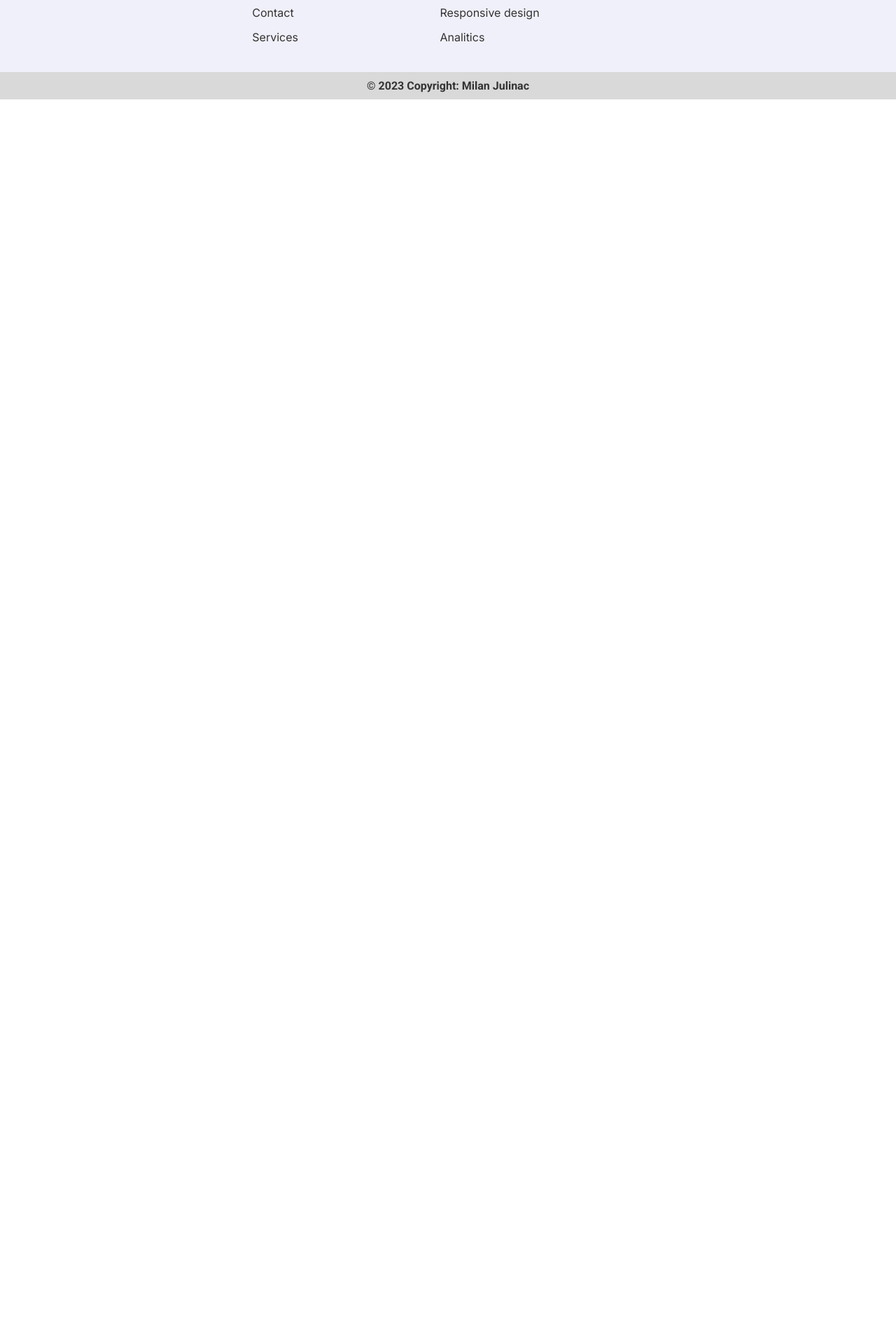
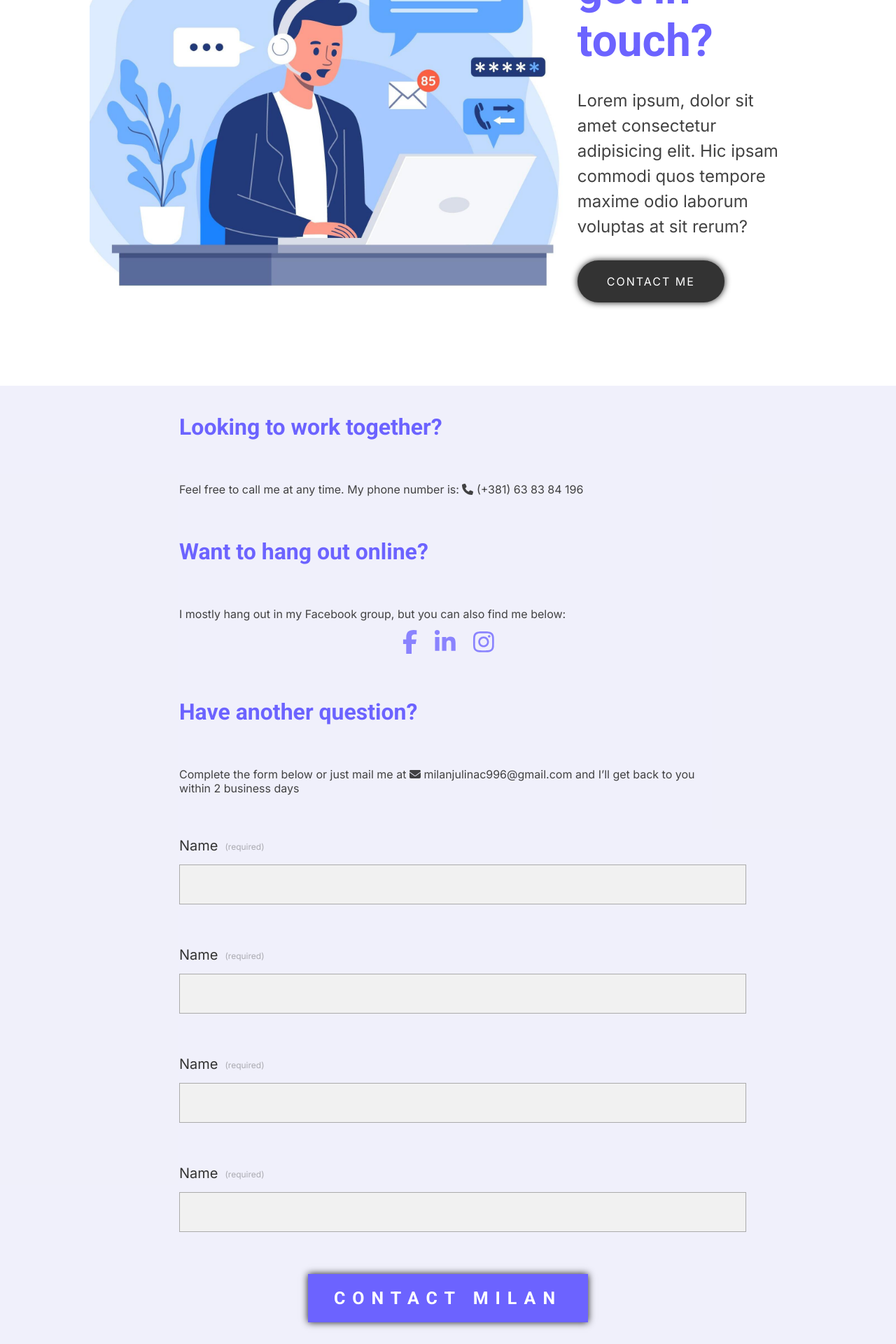
Before and after one commit to MilanJulinac42/professional-portfolio, a Next.js app: page /contact in a window 1280 px wide. Shown: the part 340-2260 px from the top of the page at 70% size. Before the commit the page ends 800 px from the top, so only its background shows below. Built offline with nearby package versions, Linux system fonts and the light colour scheme.

Commit message:
working on cotact page

```diff
--- a/pages/contact.tsx
+++ b/pages/contact.tsx
@@ -1,13 +1,17 @@
 import Navbar from "@/app/layout/Nav/Nav";
 import Footer from "@/app/layout/Footer/Footer";
+import ContactHero from "@/app/layout/ContactHero/ContactHero";
+import "../src/app/globals.css";
+import ContactForm from "@/app/components/ContactForm/ContactForm";
 
 const contact = () => {
     return (
-        <div>
+        <>
             <Navbar />
-            <h1></h1>
+            <ContactHero />
+            <ContactForm />
             <Footer />
-        </div>
+        </>
     );
 };
 
--- /dev/null
+++ b/src/app/components/ContactForm/ContactForm.module.scss
@@ -0,0 +1,55 @@
+.contactFormContainer {
+    width: 100%;
+    margin: 0px auto;
+    background-color: #b2afe731;
+
+    .wrapper {
+        padding: 40px 0px;
+        width: 60%;
+        display: flex;
+        flex-direction: column;
+        gap: 60px;
+        margin: auto;
+    }
+
+    h3 {
+        font-size: 32px;
+        color: #333;
+        color: #6c63ff;
+    }
+
+    p {
+        color: #333333ec;
+    }
+}
+
+.submitButton {
+    margin: auto;
+    width: 400px;
+    padding: 20px;
+    font-size: 25px;
+    text-transform: uppercase;
+    letter-spacing: 10px;
+    font-weight: bold;
+    color: white;
+    background-color: #6c63ff;
+    transition: background-color 0.3s ease-in-out;
+    box-shadow: 0 0 10px rgba(0, 0, 0, 0.9);
+
+    &:hover {
+        background-color: #4c46b7c4;
+    }
+}
+
+.social {
+    display: flex;
+    gap: 25px;
+    font-size: 34px;
+    margin-top: 10px;
+    justify-content: center;
+
+    span {
+        color: #6b63ffc5;
+        font-weight: bold;
+    }
+}
--- /dev/null
+++ b/src/app/components/ContactForm/ContactForm.tsx
@@ -0,0 +1,64 @@
+import { inter, roboto } from "@/app/layout";
+import ContactTextBox from "../ContactTextBox/ContactTextBox";
+import styles from "./ContactForm.module.scss";
+import { FontAwesomeIcon } from "@fortawesome/react-fontawesome";
+import {
+    faFacebookF,
+    faLinkedinIn,
+    faInstagram,
+} from "@fortawesome/free-brands-svg-icons";
+import { faEnvelope, faPhone } from "@fortawesome/free-solid-svg-icons";
+
+const ContactForm = () => {
+    return (
+        <div className={`${styles.contactFormContainer} ${inter.className}`}>
+            <div className={styles.wrapper}>
+                <h3 className={roboto.className}>Looking to work together? </h3>
+                <p>
+                    Feel free to call me at any time. My phone number is:{" "}
+                    <span>
+                        <FontAwesomeIcon icon={faPhone} /> (+381) 63 83 84 196
+                    </span>
+                </p>
+                <h3 className={roboto.className}>Want to hang out online?</h3>
+                <div className={styles.socialContainer}>
+                    <p>
+                        I mostly hang out in my Facebook group, but you can also
+                        find me below:
+                    </p>
+                    <div className={styles.social}>
+                        <span>
+                            <FontAwesomeIcon icon={faFacebookF} />
+                        </span>
+                        <span>
+                            <FontAwesomeIcon icon={faLinkedinIn} />
+                        </span>
+                        <span>
+                            <FontAwesomeIcon icon={faInstagram} />
+                        </span>
+                    </div>
+                </div>
+                <h3 className={roboto.className}>Have another question?</h3>
+                <p>
+                    Complete the form below or just mail me at{" "}
+                    <span>
+                        <FontAwesomeIcon icon={faEnvelope} />{" "}
+                        milanjulinac996@gmail.com
+                    </span>{" "}
+                    and I’ll get back to you within 2 business days
+                </p>
+                <ContactTextBox />
+                <ContactTextBox />
+                <ContactTextBox />
+                <ContactTextBox />
+                <button
+                    className={`${styles.submitButton} ${roboto.className}`}
+                >
+                    CONTACT MILAN
+                </button>
+            </div>
+        </div>
+    );
+};
+
+export default ContactForm;
--- /dev/null
+++ b/src/app/components/ContactTextBox/ContactTextBox.module.scss
@@ -0,0 +1,26 @@
+.contactTextBoxContainer {
+    display: flex;
+    flex-direction: column;
+    gap: 15px;
+}
+
+.contactLabel {
+    display: flex;
+    align-items: end;
+    gap: 10px;
+    color: #333;
+    font-size: 20px;
+
+    span {
+        font-size: 12px;
+        color: #3333335d;
+        margin-bottom: 3px;
+    }
+}
+
+.contactInput {
+    width: 100%;
+    padding: 20px;
+    border: 1px solid #3333335d;
+    background-color: #f1f1f1;
+}
--- /dev/null
+++ b/src/app/components/ContactTextBox/ContactTextBox.tsx
@@ -0,0 +1,20 @@
+import { inter } from "@/app/layout";
+import styles from "./ContactTextBox.module.scss";
+
+const ContactTextBox = () => {
+    return (
+        <div className={`${styles.contactTextBoxContainer} ${inter.className}`}>
+            <label className={styles.contactLabel} htmlFor="name">
+                Name <span>(required)</span>
+            </label>
+            <input
+                className={styles.contactInput}
+                type="text"
+                name="name"
+                id="name"
+            />
+        </div>
+    );
+};
+
+export default ContactTextBox;
--- a/src/app/components/HelpCard/HelpCard.module.scss
+++ b/src/app/components/HelpCard/HelpCard.module.scss
@@ -29,6 +29,7 @@
         background-color: #333;
         color: white;
         font-size: 16px;
+        border: 1px solid #6c63ff;
     }
 
     img {
--- a/src/app/globals.css
+++ b/src/app/globals.css
@@ -8,3 +8,18 @@ a {
     text-decoration: none;
     color: inherit;
 }
+
+button,
+input[type="button"],
+input[type="reset"],
+input[type="submit"] {
+    background: none;
+    border: none;
+    padding: 0;
+    margin: 0;
+    font: inherit;
+    color: inherit;
+    cursor: pointer;
+    outline: none;
+    text-transform: uppercase;
+}
--- /dev/null
+++ b/src/app/layout/ContactHero/ContactHero.module.scss
@@ -0,0 +1,73 @@
+@import "../../mixins.scss";
+
+.container {
+    display: flex;
+    max-height: 100vh;
+    align-items: center;
+    margin: auto;
+}
+
+.wrapper {
+    display: flex;
+    align-items: center;
+    width: 80%;
+    height: 700px;
+    margin: auto;
+    padding: 50px 0;
+}
+
+.imageWrapper,
+.contentWrapper {
+    flex: 1;
+}
+
+.imageWrapper {
+    max-width: 70%;
+}
+
+.contentWrapper {
+    text-align: center;
+    display: flex;
+    flex-direction: column;
+    gap: 30px;
+    // align-items: center;
+    padding: 20px;
+    text-align: left;
+    max-width: 30%;
+
+    h1 {
+        color: #333333;
+        font-size: 64px;
+        color: #6c63ff;
+    }
+
+    p {
+        line-height: 1.5;
+        color: #333333ec;
+        font-size: 24px;
+    }
+
+    .contact {
+        box-shadow: none;
+        padding: 20px 30px;
+        color: white;
+        background-color: #333;
+        border: none;
+        text-transform: uppercase;
+        letter-spacing: 2px;
+        text-align: center;
+        width: 150px;
+        border-radius: 45px;
+        box-shadow: 0 0 10px rgba(0, 0, 0, 0.9);
+        transition: all 0.3s ease-in-out;
+
+        &:hover {
+            background-color: #4c46b7c4;
+        }
+    }
+}
+
+.image {
+    width: 100%;
+    object-fit: cover;
+}
--- /dev/null
+++ b/src/app/layout/ContactHero/ContactHero.tsx
@@ -0,0 +1,32 @@
+import { inter, roboto } from "@/app/layout";
+import styles from "./ContactHero.module.scss";
+import Link from "next/link";
+
+const ContactHero = () => {
+    return (
+        <div className={`${styles.container} ${inter.className}`}>
+            <div className={styles.wrapper}>
+                <div className={styles.imageWrapper}>
+                    <img
+                        className={styles.image}
+                        src="/contact.jpg"
+                        alt="contact me"
+                    />
+                </div>
+                <div className={styles.contentWrapper}>
+                    <h1 className={roboto.className}>Want to get in touch?</h1>
+                    <p>
+                        Lorem ipsum, dolor sit amet consectetur adipisicing
+                        elit. Hic ipsam commodi quos tempore maxime odio laborum
+                        voluptas at sit rerum?
+                    </p>
+                    <Link className={styles.contact} href="/contact">
+                        Contact me
+                    </Link>
+                </div>
+            </div>
+        </div>
+    );
+};
+
+export default ContactHero;
--- a/src/app/layout/Container/Container.module.scss
+++ b/src/app/layout/Container/Container.module.scss
@@ -9,6 +9,7 @@
     margin: auto;
     padding-top: 30px;
     padding-bottom: 0px;
+    position: relative;
 
     @include breakpoint(medium) {
         padding-bottom: 50px;
--- a/src/app/layout/Hero/Hero.module.scss
+++ b/src/app/layout/Hero/Hero.module.scss
@@ -72,7 +72,20 @@
 }
 
 .contact {
+    box-shadow: none;
     padding: 20px 30px;
     color: white;
     background-color: #333;
+    border: none;
+    text-transform: uppercase;
+    letter-spacing: 2px;
+    text-align: center;
+    width: 150px;
+    border-radius: 45px;
+    box-shadow: 0 0 10px rgba(0, 0, 0, 0.9);
+    transition: all 0.3s ease-in-out;
+
+    &:hover {
+        background-color: #4c46b7c4;
+    }
 }
--- a/src/app/layout/ServiceHero/ServiceHero.module.scss
+++ b/src/app/layout/ServiceHero/ServiceHero.module.scss
@@ -76,7 +76,20 @@
 }
 
 .contact {
+    box-shadow: none;
     padding: 20px 30px;
     color: white;
     background-color: #333;
+    border: none;
+    text-transform: uppercase;
+    letter-spacing: 2px;
+    text-align: center;
+    width: 150px;
+    border-radius: 45px;
+    box-shadow: 0 0 10px rgba(255, 255, 255, 0.9);
+    transition: all 0.3s ease-in-out;
+
+    &:hover {
+        background-color: #4c46b7c4;
+    }
 }
```
Also changed, not shown: public/contact.jpg (added).
